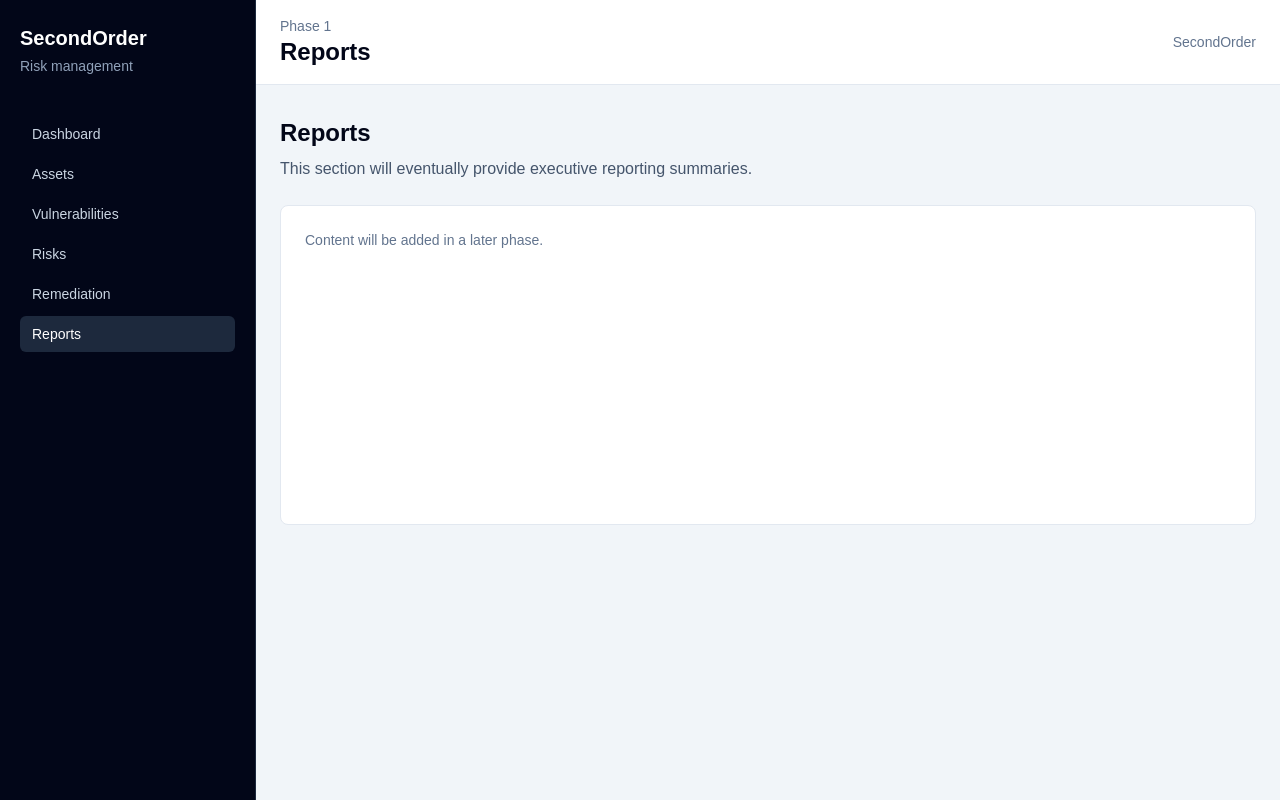
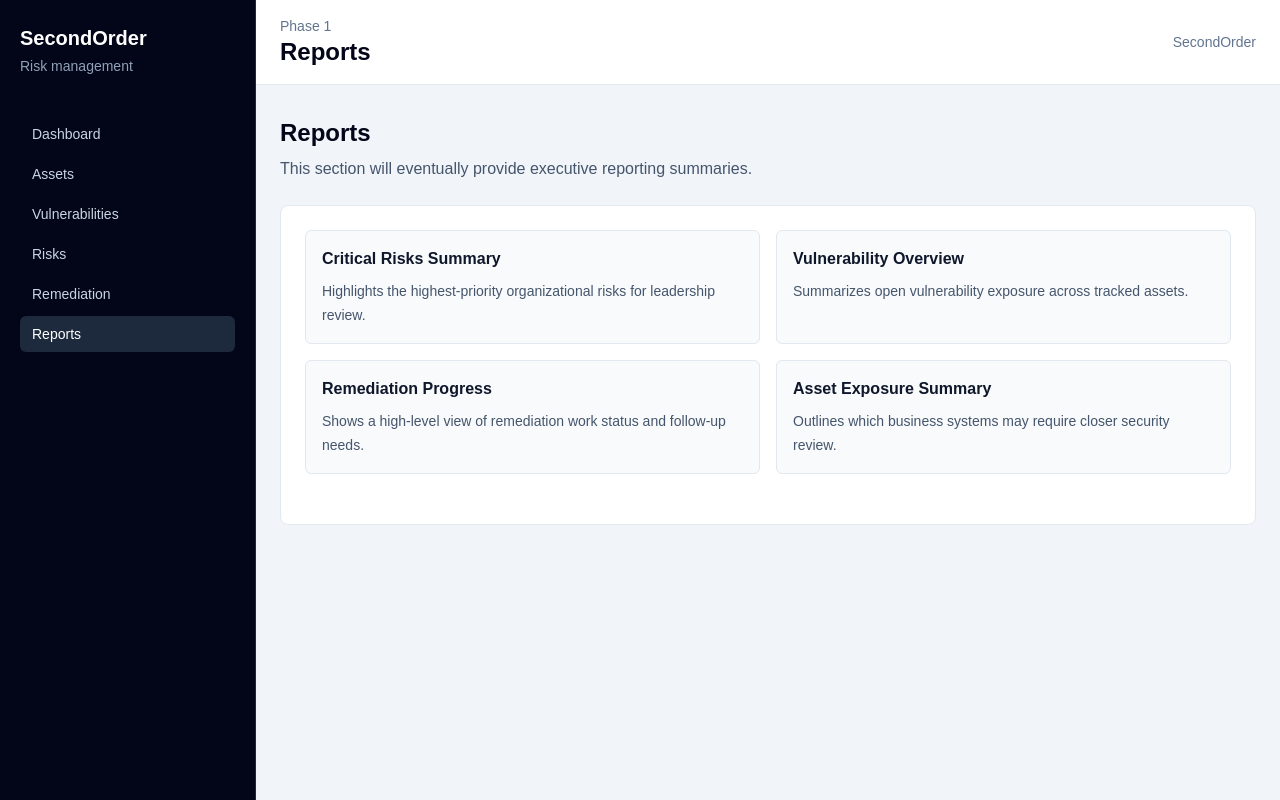
Before and after one commit to dsm-labs/secondorder, a Next.js app: page /reports in a window 1280 px wide. Built offline with nearby package versions, Linux system fonts and the light colour scheme.

Commit message:
Add Reports overview

```diff
--- a/src/app/reports/page.tsx
+++ b/src/app/reports/page.tsx
@@ -1,4 +1,27 @@
 import PageSection from "@/components/page-section";
+
+const reportSections = [
+  {
+    title: "Critical Risks Summary",
+    description:
+      "Highlights the highest-priority organizational risks for leadership review."
+  },
+  {
+    title: "Vulnerability Overview",
+    description:
+      "Summarizes open vulnerability exposure across tracked assets."
+  },
+  {
+    title: "Remediation Progress",
+    description:
+      "Shows a high-level view of remediation work status and follow-up needs."
+  },
+  {
+    title: "Asset Exposure Summary",
+    description:
+      "Outlines which business systems may require closer security review."
+  }
+];
 
 export default function ReportsPage() {
   return (
@@ -6,7 +29,21 @@ export default function ReportsPage() {
       title="Reports"
       subtitle="This section will eventually provide executive reporting summaries."
     >
-      Content will be added in a later phase.
+      <div className="grid gap-4 lg:grid-cols-2">
+        {reportSections.map((section) => (
+          <section
+            className="rounded-md border border-slate-200 bg-slate-50 p-4"
+            key={section.title}
+          >
+            <h3 className="text-base font-semibold text-slate-900">
+              {section.title}
+            </h3>
+            <p className="mt-2 leading-6 text-slate-600">
+              {section.description}
+            </p>
+          </section>
+        ))}
+      </div>
     </PageSection>
   );
 }
```
